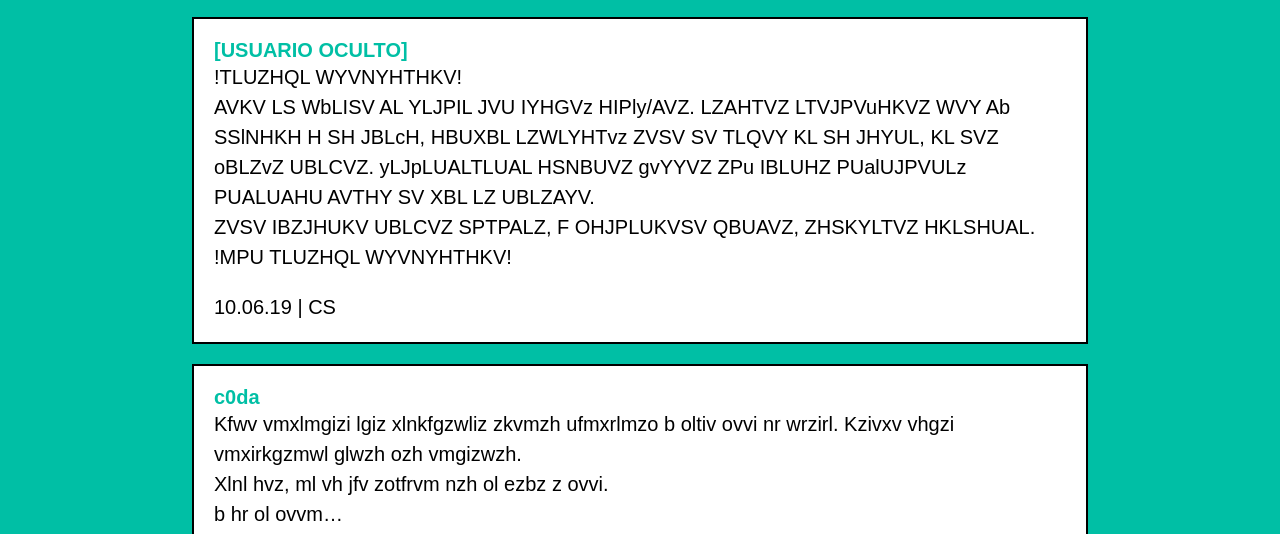
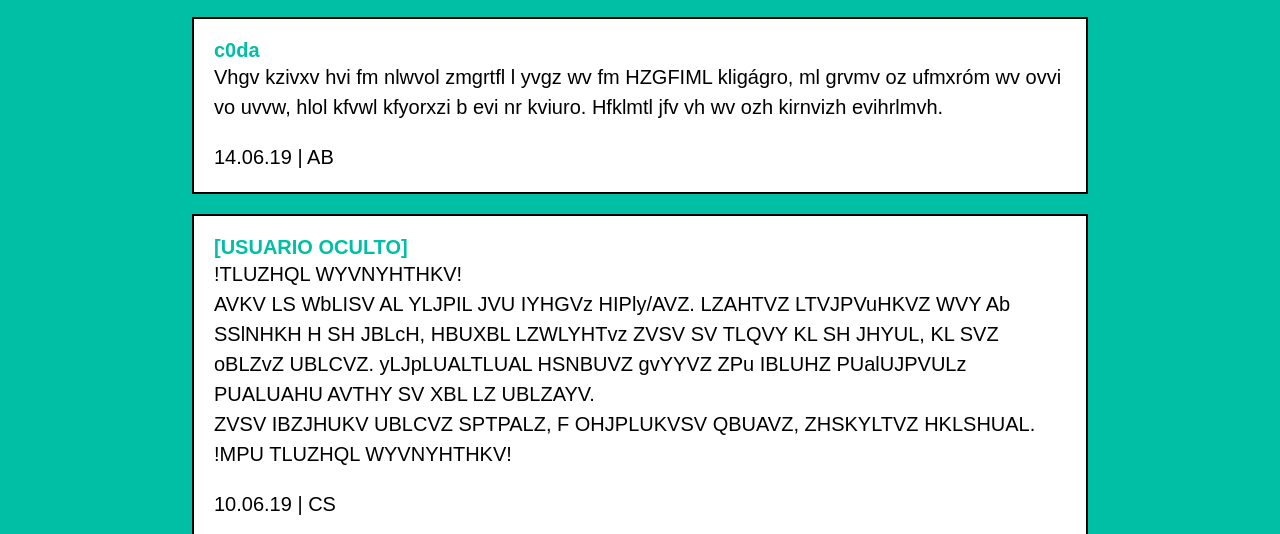
Before and after one commit to web-saturno/web-saturno.github.io, a plain HTML site: page feed.html in a window 1280 px wide. Shown: the part 261-795 px from the top of the page. Drawn offline with Linux system fonts and the light colour scheme.

Commit message:
Update feed.html

```diff
--- a/feed.html
+++ b/feed.html
@@ -17,6 +17,20 @@
 		<div class="title">
 		Feed
 		</div>
+
+		 <div class="publi">
+			<div class= "user">
+			<a href="user/c0da.html">c0da</a>
+			</div>
+
+			<p>
+			Vhgv kzivxv hvi fm nlwvol zmgrtfl l yvgz wv fm HZGFIML kligágro, ml grvmv oz ufmxróm wv ovvi vo uvvw, hlol kfvwl kfyorxzi b evi nr kviuro. Hfklmtl jfv vh wv ozh kirnvizh evihrlmvh.
+			</p>
+
+			<p class="timestamp">14.06.19 | AB</p>
+		</div>
+
+		<!-- -->
 
 
 		<div class="publi">
```
